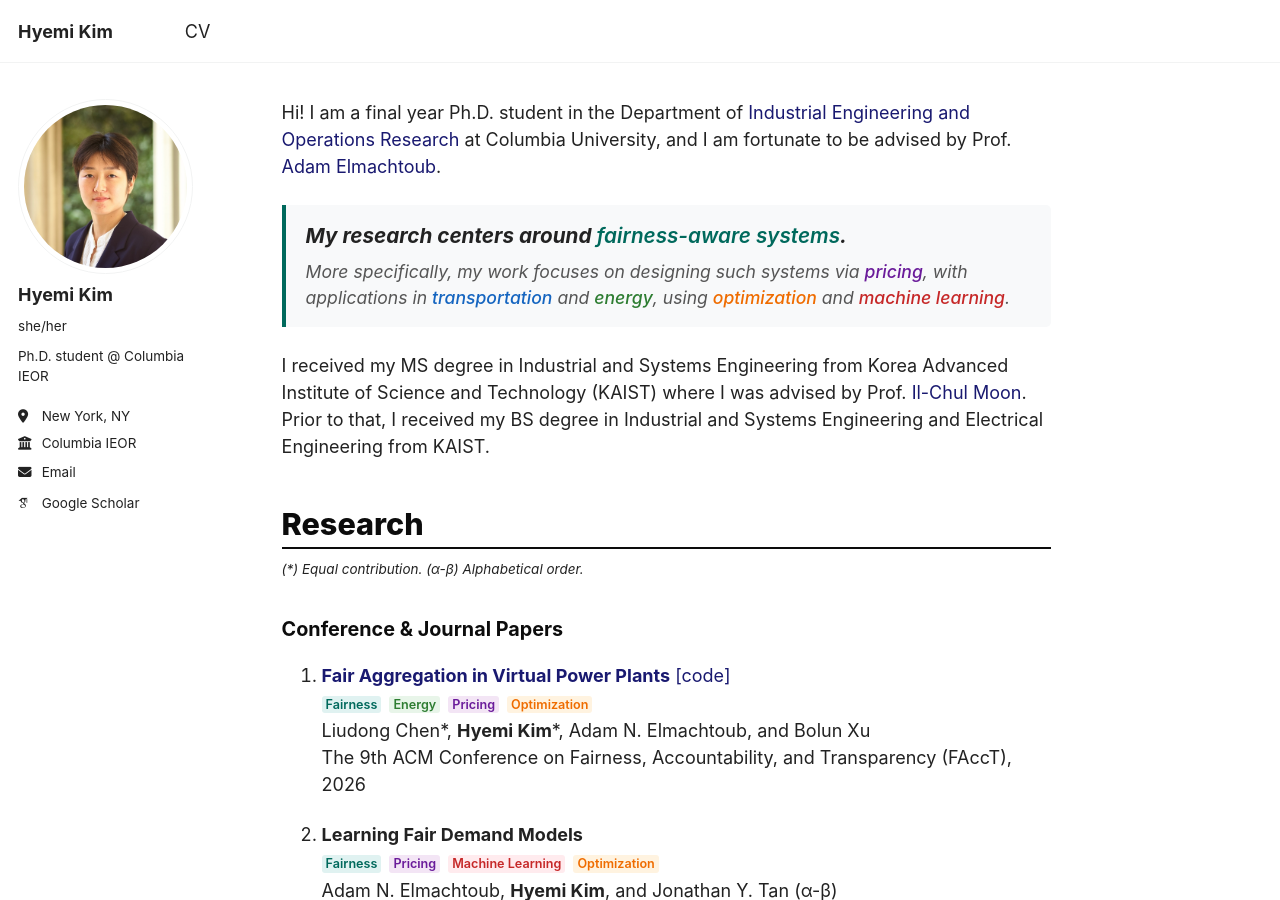
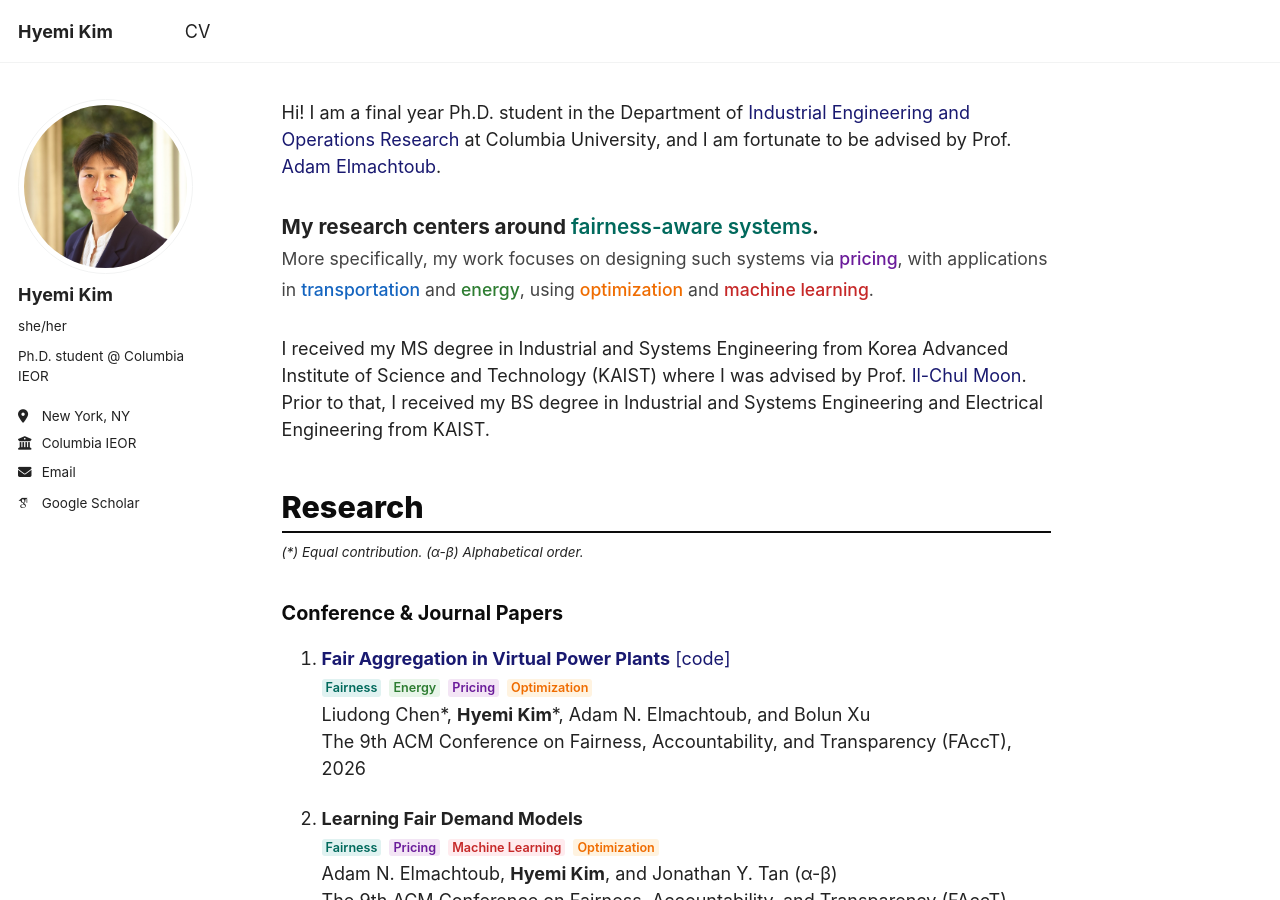
Before and after one commit to HyemiK1m/hyemik1m.github.io, a Jekyll site: the page built from _pages/about.md, in a window 1280 px wide and 900 px high. Built offline with Jekyll 4.4.1, drawn with Linux system fonts in a browser that asks for light colours; some web fonts are replaced; a script that is not in the unit is left out.

Commit message:
Update about.md

```diff
--- a/_pages/about.md
+++ b/_pages/about.md
@@ -26,14 +26,10 @@ redirect_from:
 
 Hi! I am a final year Ph.D. student in the Department of [Industrial Engineering and Operations Research](https://ieor.columbia.edu/) at Columbia University, and I am fortunate to be advised by Prof. [Adam Elmachtoub](https://www.columbia.edu/~ae2516/).
 
-<blockquote style="border-left: 4px solid #00695C; background-color: #F8F9FA; padding: 15px 20px; margin: 25px 0; border-radius: 0 5px 5px 0;">
-  <p style="margin: 0; font-size: 1.15em; color: #333;">
-    <strong>My research centers around <span class="text-fairness">fairness-aware systems</span>.</strong><br>
-    <span style="font-size: 0.85em; font-weight: 400; color: #555; display: block; margin-top: 8px;">
-      More specifically, my work focuses on designing such systems via <span class="text-pricing">pricing</span>, with applications in <span class="text-transportation">transportation</span> and <span class="text-energy">energy</span>, using <span class="text-optimization">optimization</span> and <span class="text-ml">machine learning</span>.
-    </span>
-  </p>
-</blockquote>
+<p style="font-size: 1.15em; margin: 1.5em 0; line-height: 1.5;">
+  <strong>My research centers around <span class="text-fairness">fairness-aware systems</span>.</strong><br>
+  <span style="font-size: 0.85em; font-weight: normal; color: #444;">More specifically, my work focuses on designing such systems via <span class="text-pricing">pricing</span>, with applications in <span class="text-transportation">transportation</span> and <span class="text-energy">energy</span>, using <span class="text-optimization">optimization</span> and <span class="text-ml">machine learning</span>.</span>
+</p>
 
 I received my MS degree in Industrial and Systems Engineering from Korea Advanced Institute of Science and Technology (KAIST) where I was advised by Prof. [Il-Chul Moon](https://aai.kaist.ac.kr/bbs/board.php?bo_table=sub2_1&wr_id=3). Prior to that, I received my BS degree in Industrial and Systems Engineering and Electrical Engineering from KAIST.
 
```
